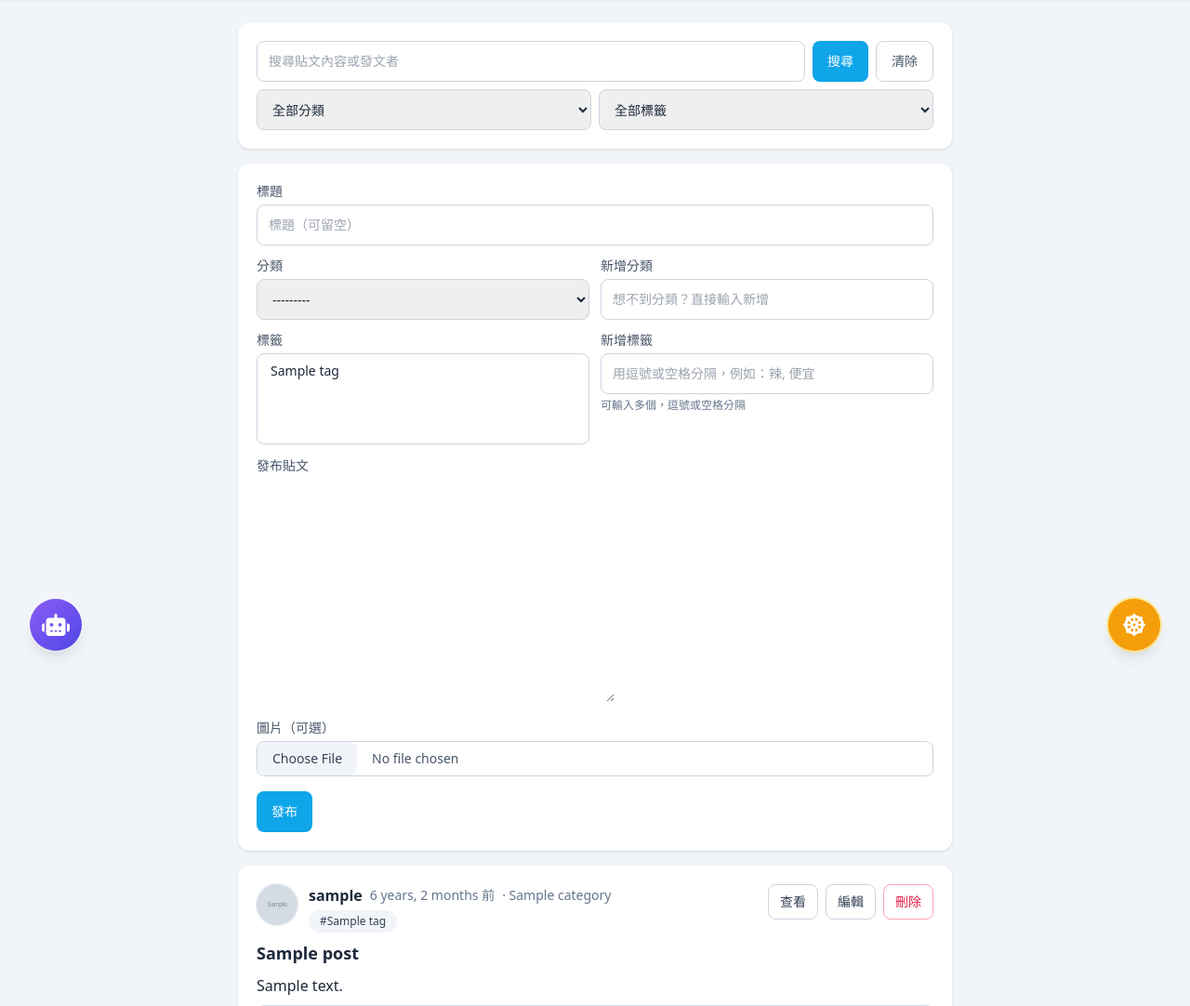
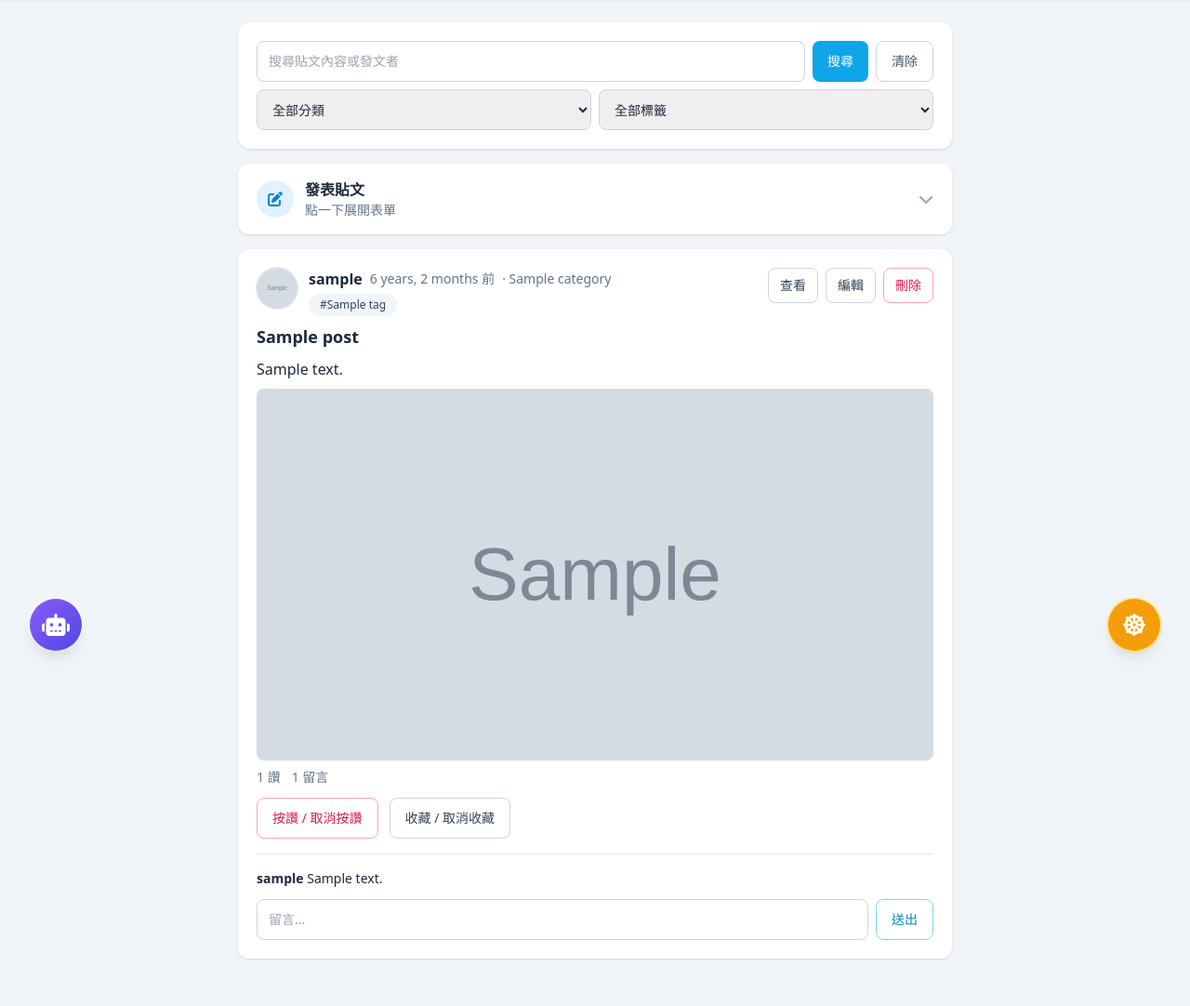
Before and after one commit to yuyu950708/djangotutorial, a Django app: page / in a window 1280 px wide. Shown: the part 68-1150 px from the top of the page at 93% size. After the commit the page ends 1100 px from the top, so only its background shows below. Run offline with Django 5.2, Linux system fonts and the light colour scheme; a user stored in the database is signed in; tables that the repository leaves empty hold one stand-in row (values such as "Sample post"); grey boxes marked "Sample" are stand-in pictures; some libraries are stand-ins or nearby versions.

Commit message:
重構貼文編輯器：將編輯表單包裝在可展開的 details 元素中，改善用戶界面，並調整樣式以增強可讀性和互動性。

```diff
--- a/posts/templates/posts/feed.html
+++ b/posts/templates/posts/feed.html
@@ -11,6 +11,15 @@
   }
   .post-compose .cke_bottom {
     display: none;
+  }
+  .post-compose-details > summary {
+    list-style: none;
+  }
+  .post-compose-details > summary::-webkit-details-marker {
+    display: none;
+  }
+  .post-compose-details[open] .compose-chevron {
+    transform: rotate(180deg);
   }
 </style>
 {% endblock %}
@@ -53,7 +62,22 @@
   </div>
 
   {% if user.is_authenticated and not search_query %}
-    <div class="post-compose mb-4 rounded-xl bg-white p-4 shadow sm:p-5">
+    <details class="post-compose-details mb-4 overflow-hidden rounded-xl bg-white shadow" {% if form.errors %}open{% endif %}>
+      <summary class="flex cursor-pointer list-none items-center justify-between gap-3 px-4 py-4 transition-colors hover:bg-slate-50 sm:px-5">
+        <div class="flex min-w-0 items-center gap-3">
+          <span class="flex h-10 w-10 shrink-0 items-center justify-center rounded-full bg-sky-100 text-sky-600">
+            <i class="fa-solid fa-pen-to-square" aria-hidden="true"></i>
+          </span>
+          <div class="min-w-0 text-left">
+            <p class="font-semibold text-slate-800">發表貼文</p>
+            <p class="text-sm text-slate-500">點一下展開表單</p>
+          </div>
+        </div>
+        <span class="compose-chevron shrink-0 text-slate-400 transition-transform duration-200" aria-hidden="true">
+          <i class="fa-solid fa-chevron-down"></i>
+        </span>
+      </summary>
+      <div class="post-compose border-t border-slate-100 px-4 pb-4 pt-1 sm:px-5 sm:pb-5">
         <form action="{% url 'posts:feed' %}" method="post" enctype="multipart/form-data">
           {% csrf_token %}
           {% if form.non_field_errors %}
@@ -104,6 +128,7 @@
           <button type="submit" class="min-h-11 w-full rounded-lg bg-sky-500 px-4 py-2.5 text-sm font-medium text-white hover:bg-sky-600 sm:w-auto">發布</button>
         </form>
       </div>
+    </details>
   {% endif %}
 
   <div class="space-y-3 sm:space-y-4">
```
Lines whose indentation alone changed are shown as unchanged.
